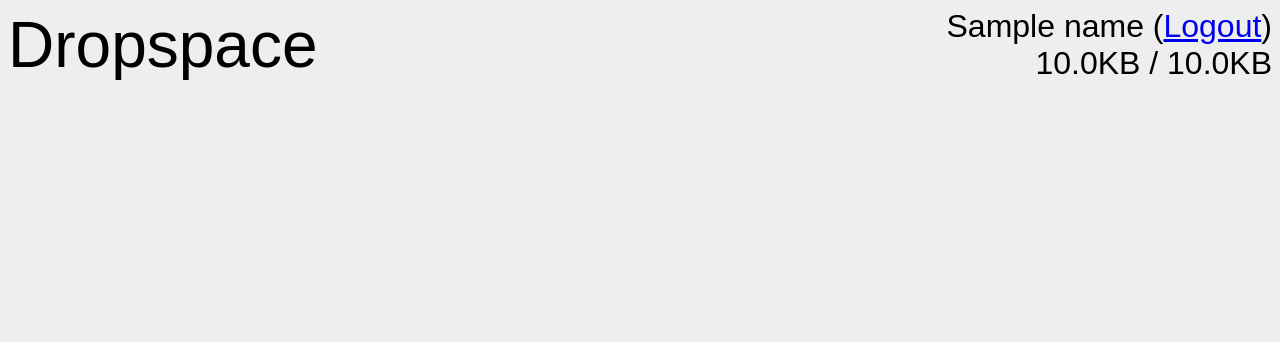
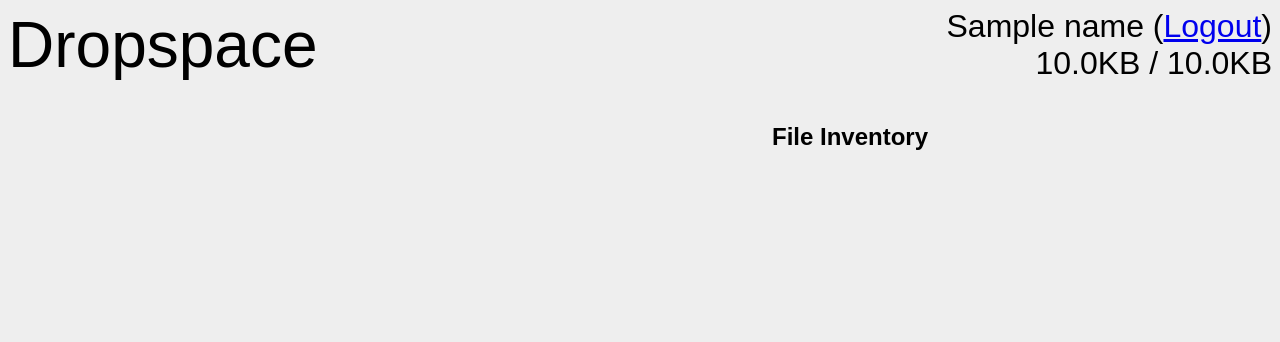
Before and after one commit to arkajit/dropspace, a Flask app: template dropspace/templates/stats.html in a window 1280 px wide. Shown: the top 342 px of the page. Run offline with Flask 2, Linux system fonts and the light colour scheme; the template is opened without the code that fills it: most values are stand-ins (such as "Sample title", 1, 10 or a date in 2020); some libraries are stand-ins or nearby versions.

Commit message:
Added a files table heading.

```diff
--- a/dropspace/static/spacecharts.js
+++ b/dropspace/static/spacecharts.js
@@ -24,7 +24,7 @@ $(document).ready(function() {
       type: 'pie',
     },
     title: {
-      text: 'Dropbox Space Inventory'
+      text: 'Subdirectory Inventory'
     },
     subtitle: {
       text: 'Details for ' + root_dir
--- a/dropspace/static/style.css
+++ b/dropspace/static/style.css
@@ -16,8 +16,11 @@ body {
   width:500px;
 }
 
+#filestab {
+  float:right;
+}
+
 #filestable {
-  float:right;
   width:500px;
   border-collapse:collapse;
 }
--- a/dropspace/templates/stats.html
+++ b/dropspace/templates/stats.html
@@ -6,6 +6,9 @@
 <h1 id="droptitle"></h1>
 <!--<div id="quotachart"></div>-->
 <div id="spacechart"></div>
-<table id="filestable">
-</table>
+<div id="filestab">
+  <h2>File Inventory</h2>
+  <table id="filestable">
+  </table>
+</div>
 {% endblock %}
```
